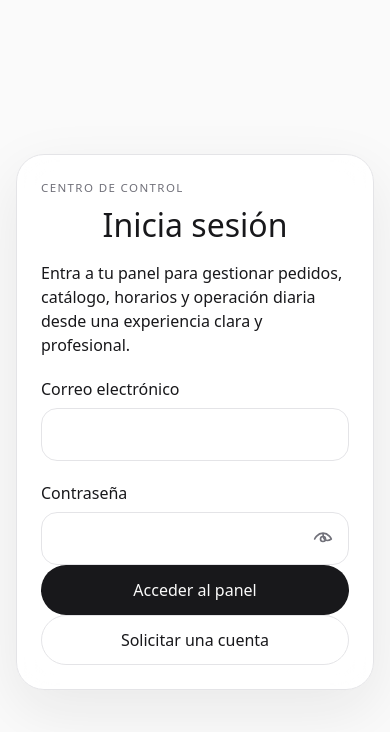
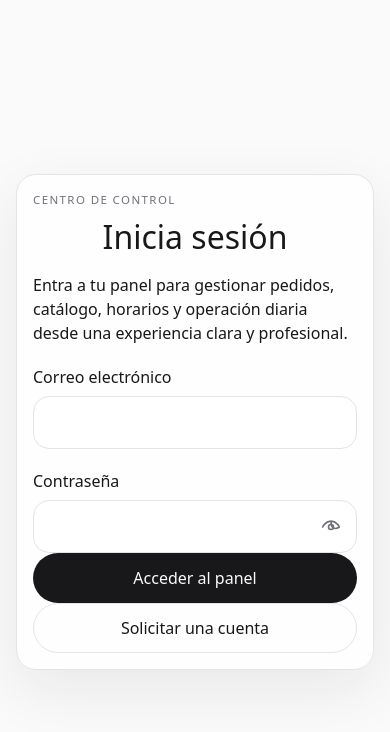
Before and after one commit to jairomcardenas0-eng/vento-saas, a Nuxt app: page /login in a window 390 px wide. Shown: the top 732 px of the page. Built offline with nearby package versions, Linux system fonts and the light colour scheme.

Commit message:
Fix mobile padding, schedule overflow and scroll flickering

```diff
--- a/app/assets/css/main.css
+++ b/app/assets/css/main.css
@@ -166,6 +166,18 @@ select {
 .market-card,
 .panel-card {
   padding: 1.5rem;
+}
+
+@media (max-width: 640px) {
+  .hero-copy,
+  .hero-preview,
+  .auth-card,
+  .market-card,
+  .panel-card {
+    padding: 1rem;
+    border-radius: 20px;
+    backdrop-filter: none;
+  }
 }
 
 .admin-preview-frame {
--- a/app/layouts/admin.vue
+++ b/app/layouts/admin.vue
@@ -141,7 +141,7 @@
 
       <main class="min-w-0 flex-1 lg:pl-[290px]">
         <!-- Header sticky con backdrop-blur -->
-        <header class="sticky top-0 z-30 bg-[#F8FAFC]/80 dark:bg-[#0B1120]/80 backdrop-blur-xl border-b border-slate-200/60 dark:border-slate-800/60">
+        <header class="sticky top-0 z-30 bg-[#F8FAFC] dark:bg-[#0B1120] border-b border-slate-200/60 dark:border-slate-800/60">
           <div class="flex items-center gap-3.5 px-5 py-3.5">
             <button
               class="flex h-10 w-10 items-center justify-center rounded-2xl bg-white dark:bg-slate-800 border border-slate-200/60 dark:border-slate-700 shadow-sm press transition lg:hidden"
@@ -162,7 +162,7 @@
           </div>
         </header>
 
-        <div class="px-4 py-5 sm:px-6 lg:px-8">
+        <div class="px-3 py-4 sm:px-6 sm:py-5 lg:px-8">
           <slot />
         </div>
       </main>
--- a/app/pages/admin/settings.vue
+++ b/app/pages/admin/settings.vue
@@ -82,7 +82,7 @@
           </section>
           <AdminAddressMapEditor v-model="draft.address" />
 
-          <section class="rounded-[24px] border border-zinc-200 bg-white/70 p-5 dark:border-zinc-800 dark:bg-zinc-950/70">
+          <section class="rounded-[24px] border border-zinc-200 bg-white/70 p-3 sm:p-5 dark:border-zinc-800 dark:bg-zinc-950/70">
             <div class="mb-4 flex flex-col gap-3 lg:flex-row lg:items-center lg:justify-between">
               <div>
                 <p class="eyebrow">Horarios</p>
@@ -96,9 +96,9 @@
             <p class="mb-4 text-sm text-zinc-500 dark:text-zinc-400">{{ scheduleStatusLabel }}</p>
 
             <div v-if="draft.scheduleMode === 'weekly'" class="space-y-4">
-              <article v-for="(day, dayIndex) in draft.weeklySchedule" :key="day.dayKey" class="rounded-[28px] border border-zinc-200 bg-zinc-50/50 p-5 dark:border-zinc-800/50 dark:bg-zinc-900/40">
-                <div class="mb-4 flex items-center justify-between gap-4">
-                  <div class="flex items-center gap-4">
+              <article v-for="(day, dayIndex) in draft.weeklySchedule" :key="day.dayKey" class="rounded-[28px] border border-zinc-200 bg-zinc-50/50 p-3 sm:p-5 dark:border-zinc-800/50 dark:bg-zinc-900/40">
+                <div class="mb-4 flex flex-wrap items-center justify-between gap-3">
+                  <div class="flex flex-wrap items-center gap-3">
                     <label class="toggle !m-0">
                       <input v-model="day.enabled" type="checkbox" />
                       <span class="text-base font-bold">{{ day.label }}</span>
@@ -107,7 +107,7 @@
                       {{ day.enabled ? 'Abierto' : 'Cerrado' }}
                     </span>
                   </div>
-                  <button class="ghost-btn small !min-h-[34px] !rounded-full !px-4" type="button" @click="addScheduleRange(dayIndex)">
+                  <button class="ghost-btn small !min-h-[34px] !rounded-full !px-3 !text-xs" type="button" @click="addScheduleRange(dayIndex)">
                     + Añadir horario
                   </button>
                 </div>
```
